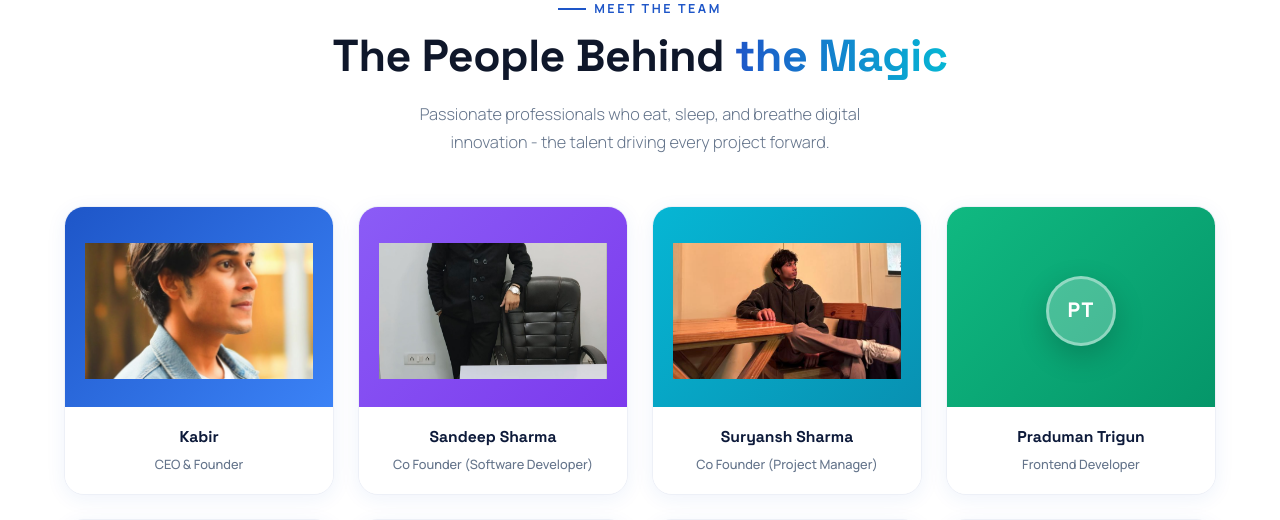
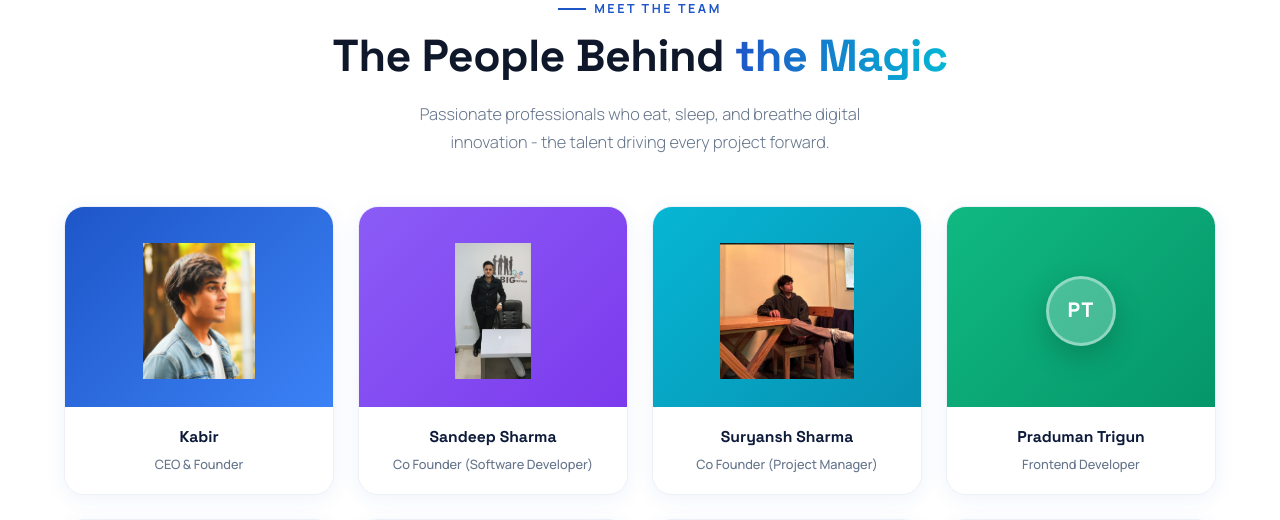
Before and after one commit to sandeepsharma-z/hmcx, a PHP site: page /about.html in a window 1280 px wide. Shown: the part 3078-3598 px from the top of the page. Run offline with PHP 8.4, Linux system fonts and the light colour scheme.

Commit message:
Prevent team photos from cropping

```diff
--- a/about.html
+++ b/about.html
@@ -401,6 +401,7 @@
   background: transparent;
 }
 .tc-avatar.tc-photo img {
+  object-fit: contain;
   object-position: center;
 }
 .tc-social {
--- a/assets/css/style.css
+++ b/assets/css/style.css
@@ -984,7 +984,7 @@ button { cursor: pointer; font-family: inherit; }
 .tc-avatar { width: 86px; height: 86px; border-radius: 50%; background: rgba(255,255,255,.22); display: flex; align-items: center; justify-content: center; font-family: 'Space Grotesk', sans-serif; font-size: 1.8rem; font-weight: 800; color: white; border: 2px solid rgba(255,255,255,.5); box-shadow: 0 10px 30px rgba(0,0,0,.2); overflow: hidden; }
 .tc-avatar img { width: 100%; height: 100%; object-fit: cover; display: block; }
 .tc-avatar.tc-photo { width: 100%; height: 100%; border-radius: 0; border: 0; box-shadow: none; background: transparent; }
-.tc-avatar.tc-photo img { object-position: center; }
+.tc-avatar.tc-photo img { object-fit: contain; object-position: center; }
 .tc-social { position: absolute; bottom: 12px; left: 50%; display: flex; justify-content: center; gap: 8px; padding: 8px 10px; border-radius: 999px; transform: translate(-50%, 10px); opacity: 0; transition: var(--transition); background: rgba(255,255,255,.18); border: 1px solid rgba(255,255,255,.35); backdrop-filter: blur(8px); pointer-events: none; }
 .team-card:hover .tc-social { transform: translate(-50%, 0); opacity: 1; pointer-events: auto; }
 .tc-social a { width: 30px; height: 30px; border-radius: 50%; background: rgba(255,255,255,.25); color: white; display: flex; align-items: center; justify-content: center; font-size: .75rem; transition: var(--transition); text-decoration: none; }
```
